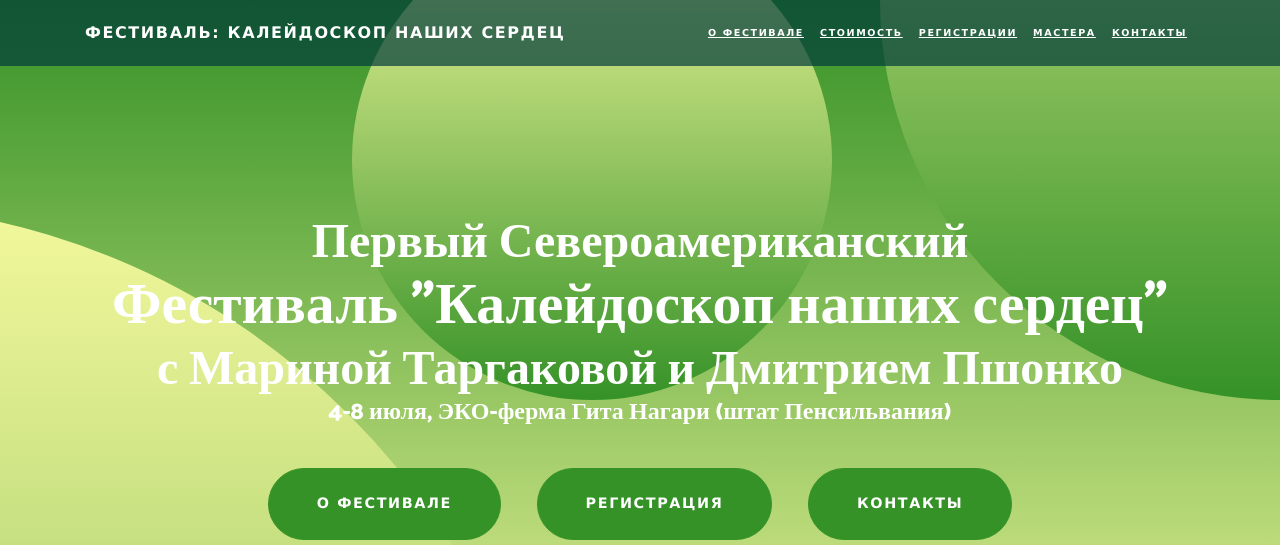
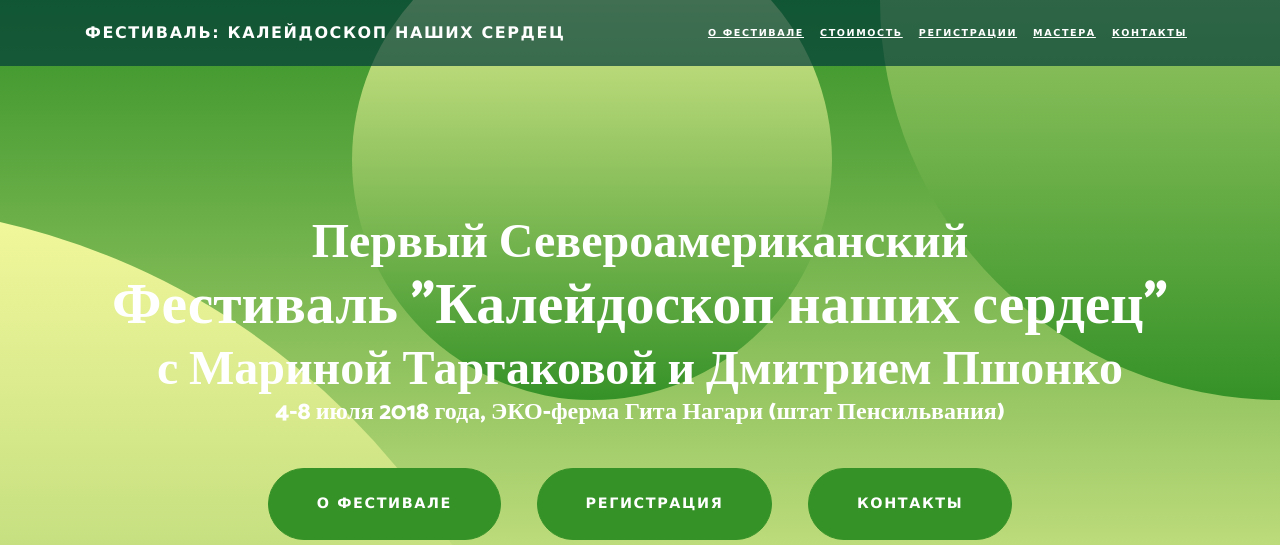
Before and after one commit to grenader/gitafest, a website: page index.html in a window 1280 px wide. Shown: the top 545 px of the page. Drawn offline with nearby package versions, Linux system fonts and the light colour scheme; files that its build step writes are made by us from their sources; a script that the page names is missing.

Commit message:
updated date

```diff
--- a/index.html
+++ b/index.html
@@ -83,7 +83,7 @@
               <h2 class="masthead-subheading mb-0">Первый Североамериканский</h2>
             <h1 class="masthead-heading mb-0">Фестиваль "Калейдоскоп наших сердец"</h1>
             <h2 class="masthead-subheading mb-0">с Мариной Таргаковой и Дмитрием Пшонко</h2>
-            <h4 >4-8 июля, ЭКО-ферма Гита Нагари (штат Пенсильвания) </h4>
+            <h4 >4-8 июля 2018 года, ЭКО-ферма Гита Нагари (штат Пенсильвания) </h4>
             <!--<h2 class="masthead-subheading mb-0">4 - 8 июля 2018 года</h2>-->
           <a href="#about" class="btn btn-primary btn-xl rounded-pill mt-5">О Фестивале</a>&nbsp;&nbsp;&nbsp;&nbsp;&nbsp;&nbsp;
           <a href="#form" class="btn btn-primary btn-xl rounded-pill mt-5">Регистрация</a>&nbsp;&nbsp;&nbsp;&nbsp;&nbsp;&nbsp;
```
